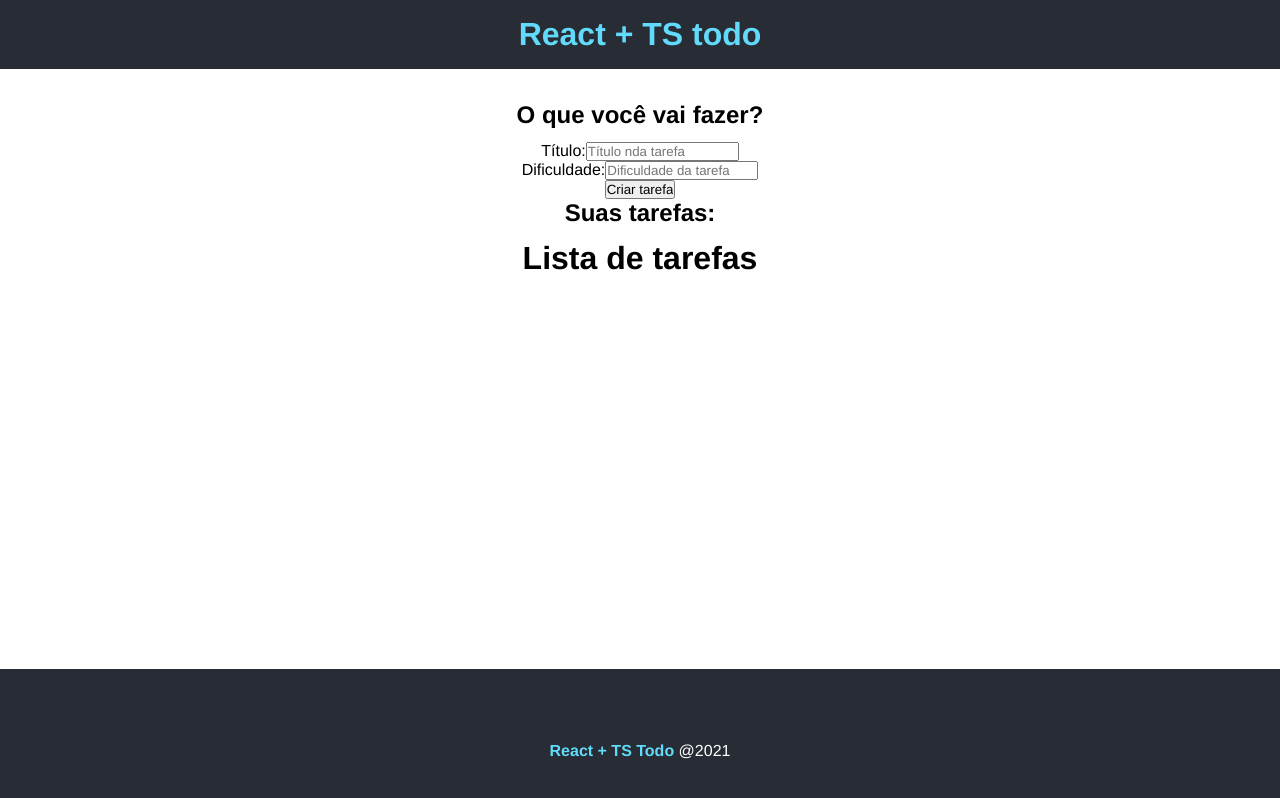
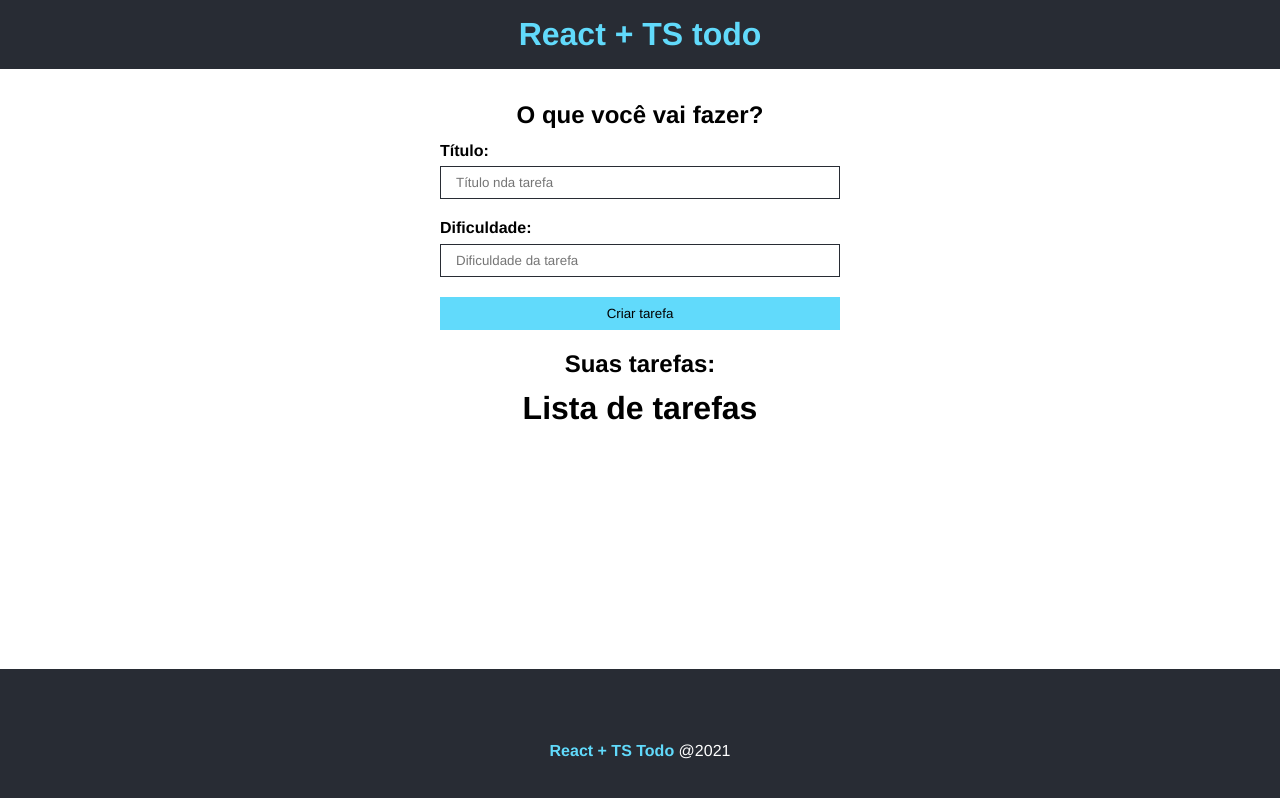
Before and after one commit to Merus23/todo, a React (Vite) app: page / in a window 1280 px wide. Shown: the top 798 px of the page. Built offline with nearby package versions, Linux system fonts and the light colour scheme.

Commit message:
feat: add TaskForm component styles

```diff
--- /dev/null
+++ b/src/components/TaskForm.module.css
@@ -0,0 +1,37 @@
+.form {
+  display: flex;
+  flex-direction: column;
+  max-width: 400px;
+  margin: 0 auto;
+}
+
+.form input {
+  padding: 8px 15px;
+  margin-bottom: 1.5em;
+  border-radius: 0px;
+  border: 1px solid #282c34;
+}
+
+.form input[type="submit"] {
+  background-color: #61dafb;
+  border: 1px solid #61dafb;
+  cursor: pointer;
+  color: black;
+  transition: 0.5s;
+}
+
+.form input[type="submit"]:hover {
+  background-color: #fff;
+  border: 1px solid #282c34;
+}
+
+.input_container {
+  display: flex;
+  flex-direction: column;
+  text-align: left;
+}
+
+.input_container label {
+  font-weight: bold;
+  margin-bottom: 0.4em;
+}
--- a/src/components/TaskForm.tsx
+++ b/src/components/TaskForm.tsx
@@ -1,4 +1,6 @@
 import React from "react";
+
+import styles from "./TaskForm.module.css";
 
 type Props = {
   btnText: string;
@@ -6,12 +8,12 @@
 
 const TaskForm = ({ btnText }: Props) => {
   return (
-    <form>
-      <div>
+    <form className={styles.form}>
+      <div className={styles.input_container}>
         <label htmlFor="title">Título:</label>
         <input type="text" name="title" placeholder="Título nda tarefa" />
       </div>
-      <div>
+      <div className={styles.input_container}>
         <label htmlFor="difficulty">Dificuldade:</label>
         <input
           type="text"
```
